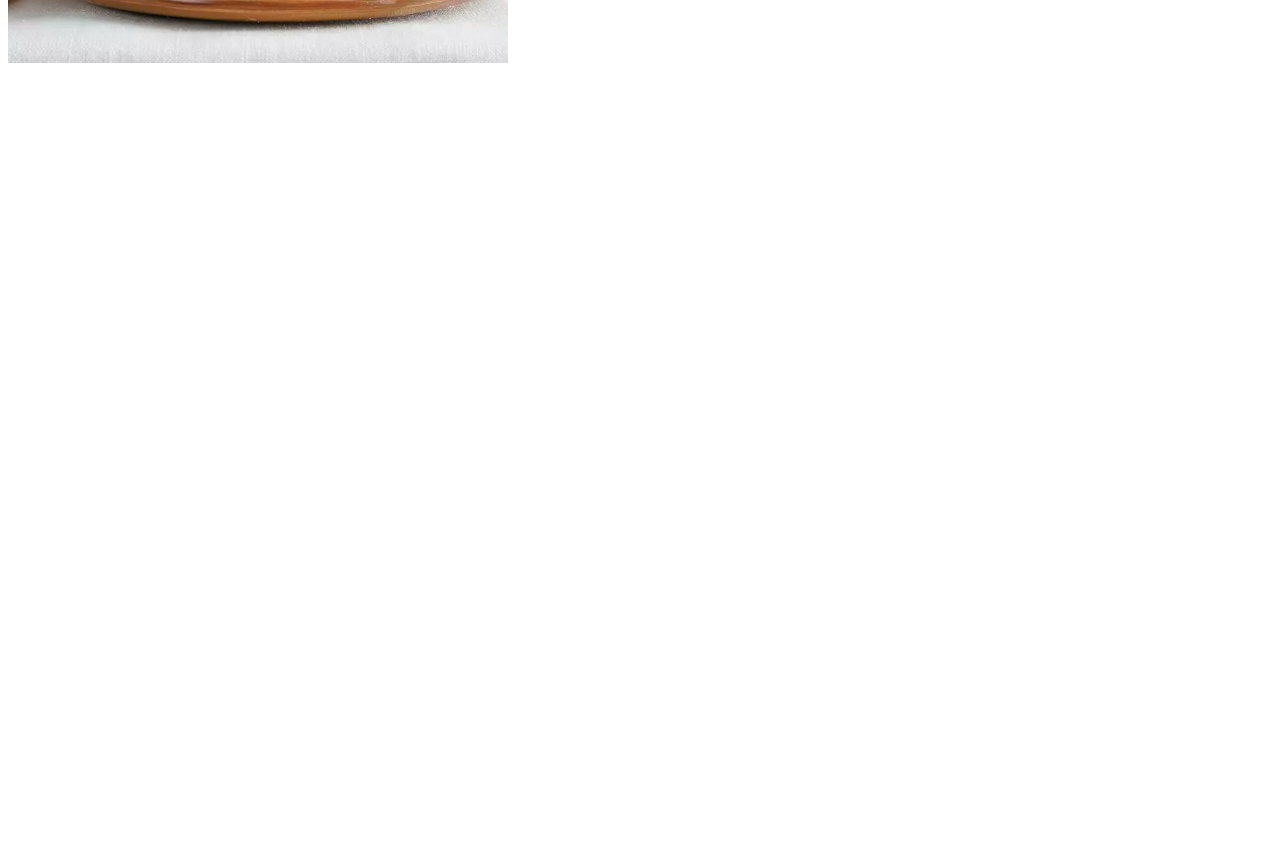
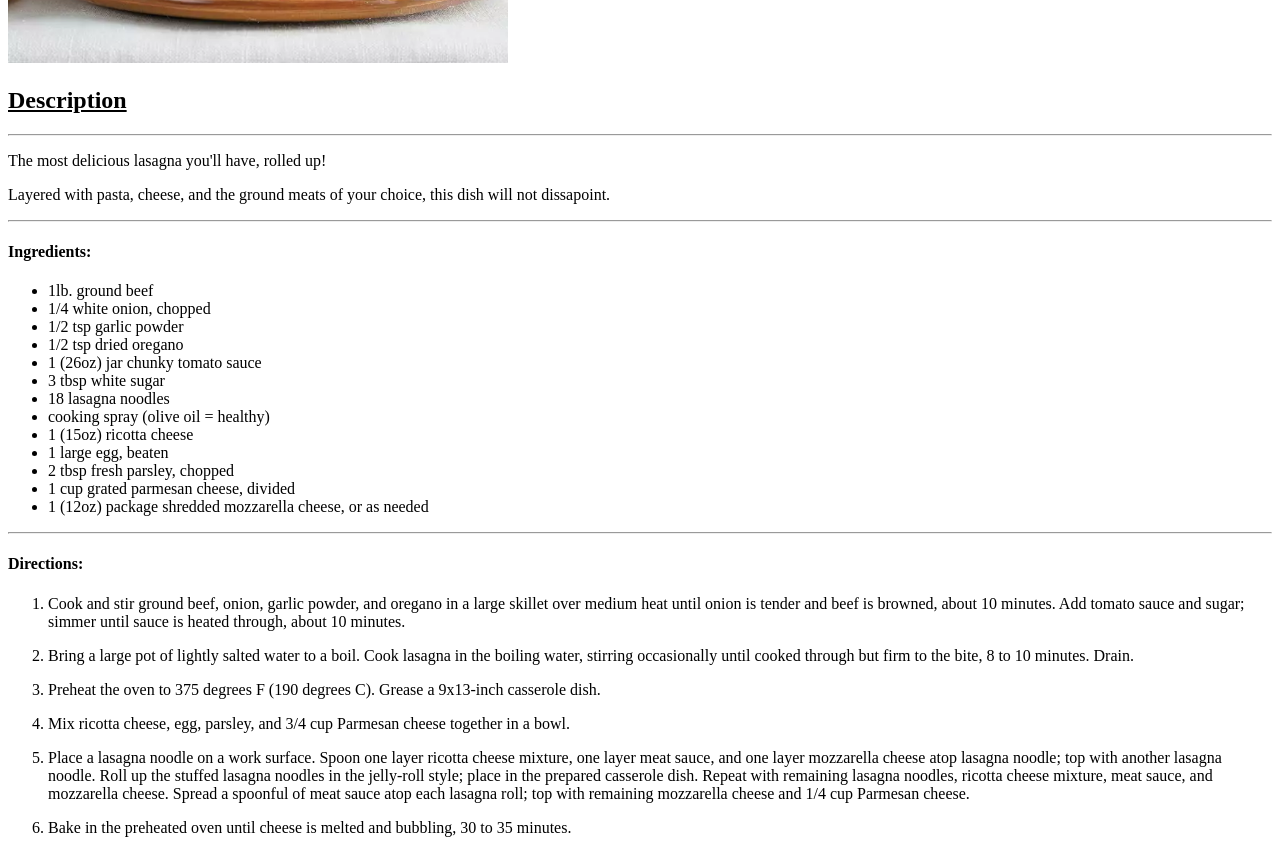
Before and after one commit to justinbugay1014/odin_recipes, a plain HTML site: page recipes/lasagna.html in a window 1280 px wide. Shown: the part 377-1230 px from the top of the page. Before the commit the page ends 800 px from the top, so only its background shows below. Drawn offline with Linux system fonts and the light colour scheme.

Commit message:
add ingredients and directions to recipe page

```diff
--- a/recipes/lasagna.html
+++ b/recipes/lasagna.html
@@ -8,6 +8,62 @@
     <body>
         <h1>Lasagna Roll Ups</h1>
         <img src="../images/lasagna.jpg" style="width: 500px; height: 360px;" alt="picture of lasagna roll up">
+        <h2><b><u>Description</u></b></h2>
+        <hr>
+        <p>The most delicious lasagna you'll have, rolled up!
+        <p>Layered with pasta, cheese, and the ground meats of your
+            choice, this dish will not dissapoint.</p>
+
+            <hr>
+
+        <h4>Ingredients:</h4>
+        <ul>
+            <li>1lb. ground beef</li>
+            <li>1/4 white onion, chopped</li>
+            <li>1/2 tsp garlic powder</li>
+            <li>1/2 tsp dried oregano</li>
+            <li>1 (26oz) jar chunky tomato sauce</li>
+            <li>3 tbsp white sugar</li>
+            <li>18 lasagna noodles</li>
+            <li>cooking spray (olive oil = healthy)</li>
+            <li>1 (15oz) ricotta cheese</li>
+            <li>1 large egg, beaten</li>
+            <li>2 tbsp fresh parsley, chopped</li>
+            <li>1 cup grated parmesan cheese, divided</li>
+            <li>1 (12oz) package shredded mozzarella cheese, or as needed</li>
+        </ul>
+
+        <hr>
+        <h4><b>Directions:</b></h4>
+
+        <ol>
+         <p><li>Cook and stir ground beef, onion, garlic powder, and
+        oregano in a large skillet over medium heat until
+        onion is tender and beef is browned, about 10 minutes.
+        Add tomato sauce and sugar; simmer until sauce is
+        heated through, about 10 minutes.</li></p>
+        <p><li>Bring a large pot of lightly salted water to a boil.
+            Cook lasagna in the boiling water, stirring occasionally
+            until cooked through but firm to the bite, 8 to 10 minutes.
+            Drain.</li></p>
+        <p><li>Preheat the oven to 375 degrees F (190 degrees C).
+            Grease a 9x13-inch casserole dish.</li></p>
+        <p><li>Mix ricotta cheese, egg, parsley, and 3/4 cup
+            Parmesan cheese together in a bowl.</li></p>
+        <p><li>Place a lasagna noodle on a work surface. Spoon
+            one layer ricotta cheese mixture, one layer meat
+            sauce, and one layer mozzarella cheese atop lasagna
+            noodle; top with another lasagna noodle. Roll up the
+            stuffed lasagna noodles in the jelly-roll style;
+            place in the prepared casserole dish. Repeat with
+            remaining lasagna noodles, ricotta cheese mixture,
+            meat sauce, and mozzarella cheese. Spread a spoonful
+             of meat sauce atop each lasagna roll; top with
+             remaining mozzarella cheese and 1/4 cup Parmesan
+             cheese.</li></p>
+        <p><li>Bake in the preheated oven until cheese is melted
+            and bubbling, 30 to 35 minutes.</li></p>
+        </ol>
 
  </body>
 </html>
```
